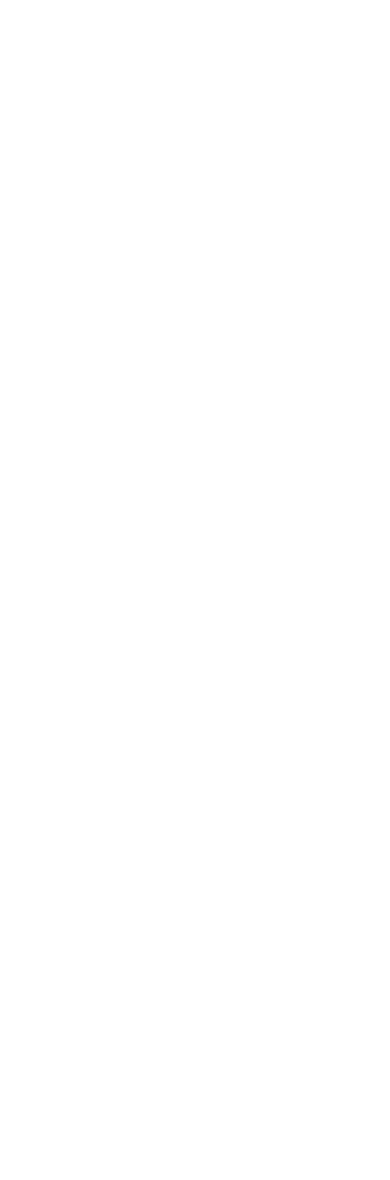
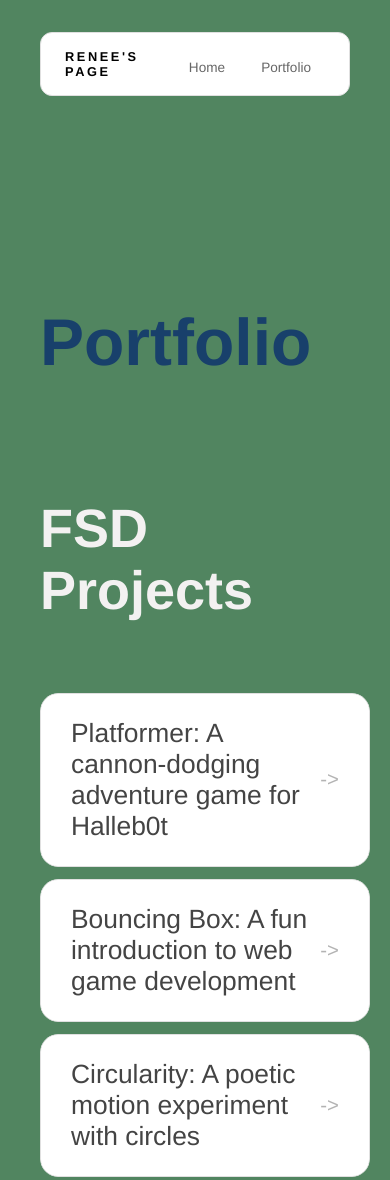
Before and after one commit to lapurchase2011/lapurchase2011.github.io, a plain HTML site: page portfolio.html in a window 390 px wide. Shown: the top 1180 px of the page. Before the commit the page ends 844 px from the top, so only its background shows below. Drawn offline with Linux system fonts and the light colour scheme.

Commit message:
add portfolio page to website

```diff
--- a/portfolio.html
+++ b/portfolio.html
@@ -0,0 +1,48 @@
+<!DOCTYPE html>
+<html>
+  <head>
+    <title>Renee's Page</title>
+    <link rel="stylesheet" href="style.css" />
+  </head>
+
+  <body>
+    <!-- All content goes here -->
+    <div id="all-contents">
+      <nav>
+        <h1>Renee's Page</h1>
+        <ul id="nav-ul">
+          <li class="nav-li">
+            <a href="index.html">Home</a>
+          </li>
+          <li class="nav-li">
+            <a href="portfolio.html">Portfolio</a>
+          </li>
+        </ul>
+      </nav>
+
+      <main>
+        <div class="content">
+          <h1>Portfolio</h1>
+          <h3>FSD Projects</h3>
+          <ul id="portfolio">
+            <li>
+              <a href="fsd-projects/platformer/">Platformer: A cannon-dodging adventure game for Halleb0t</a>
+            </li>
+            <li>
+              <a href="fsd-projects/bouncing-box/">Bouncing Box: A fun introduction to web game development</a>
+            </li>
+            <li>
+              <a href="fsd-projects/circularity/">Circularity: A poetic motion experiment with circles</a>
+            </li>
+            <li>
+              <a href="projects/runtime/">Runtime : Fearless HalleBot goes on a side-scrolling adventure!</a>
+            </li>
+          </ul>
+
+          <!-- ASD Projects will go here-->
+        </div>
+      </main>
+
+    </div>
+  </body>
+</html>
--- a/style.css
+++ b/style.css
@@ -152,3 +152,104 @@ nav h1 {
     background: #000;
     color: #fff;
 }
+/* Portfolio styles */
+.content h1 {
+  color: rgb(24, 64, 107);
+}
+
+#portfolio {
+  list-style: none;
+  margin: 0;
+  padding: 0;
+  width: 100%;
+  display: flex;
+  flex-direction: column;
+  gap: 8px;
+}
+
+#portfolio li {
+  border-radius: 12px;
+  overflow: hidden;
+}
+
+#portfolio a {
+  display: flex;
+  justify-content: space-between;
+  align-items: center;
+  text-decoration: none;
+  color: #444;
+  padding: 16px 20px;
+  font-size: 1.1rem;
+  font-weight: 500;
+  background: #fff;
+  border: 1px solid #e0e0e0;
+  border-radius: 12px;
+  transition: background 0.25s ease, color 0.25s ease, transform 0.25s ease;
+}
+
+#portfolio a:hover {
+  background: #35a5e1;
+  color: #fff;
+  transform: translateX(4px);
+}
+
+#portfolio a::after {
+  content: "->";
+  font-size: 0.85rem;
+  opacity: 0.4;
+  transition: opacity 0.25s ease;
+  white-space: nowrap;
+}
+
+#portfolio a:hover::after {
+  opacity: 1;
+}
+/* responsive web design */
+@media screen and (min-width: 120px) and (max-width: 1080px) {
+  main {
+    height: 100ch;
+    zoom: 1.5;
+    display: grid;
+  }
+
+  h1 {
+    font-size: 44px;
+  }
+
+  h2 {
+    font-size: 42px;
+  }
+
+  h3 {
+    font-size: 36px;
+  }
+
+  #all-contents {
+    height: 100ch;
+    margin: none;
+  }
+
+  a {
+    font-size: 42px;
+  }
+
+  .sidebar {
+    margin-right: 0px;
+    justify-content: center;
+    align-items: center;
+  }
+
+  .sidebar-img {
+    width: 100%;
+  }
+
+  p,
+  li {
+    font-size: 24px;
+  }
+
+  .content {
+    align-content: center;
+    justify-content: center;
+  }
+}
```
Also changed, not shown: index.html (+4 -4 lines).
